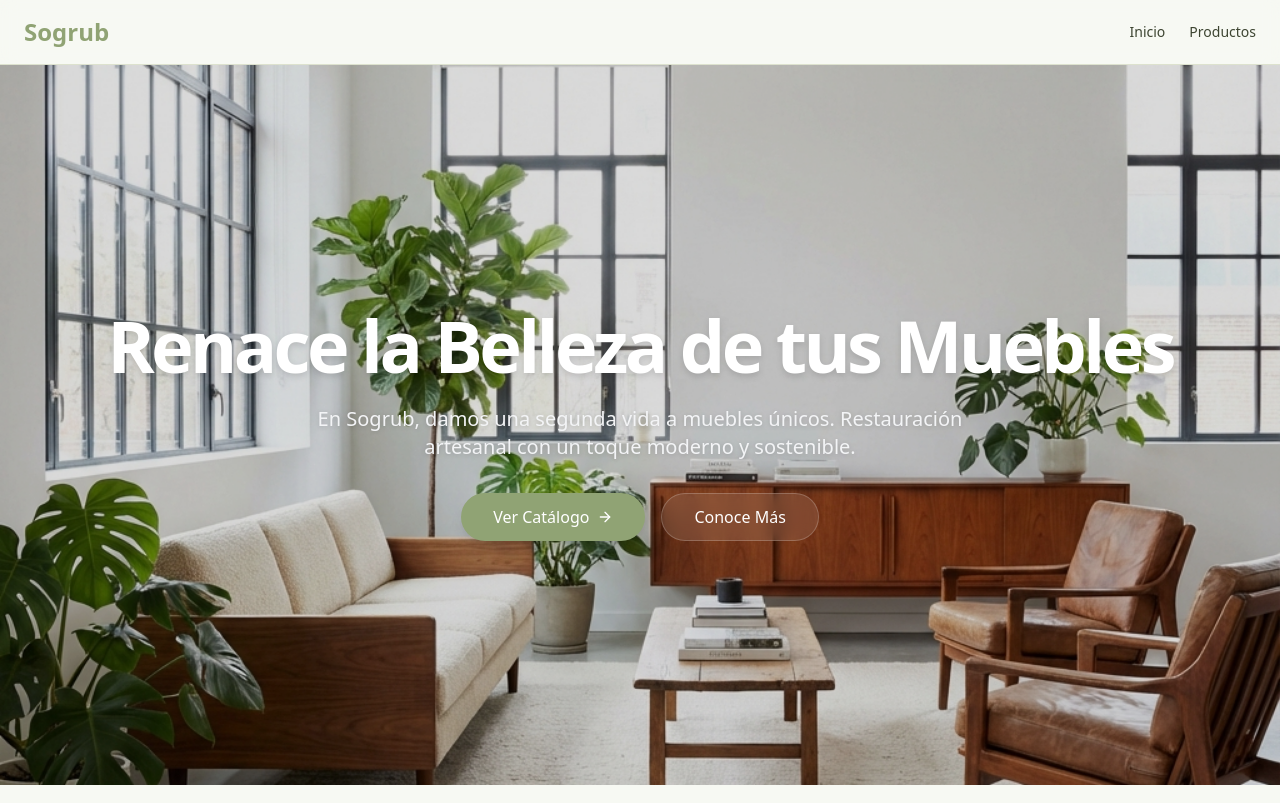
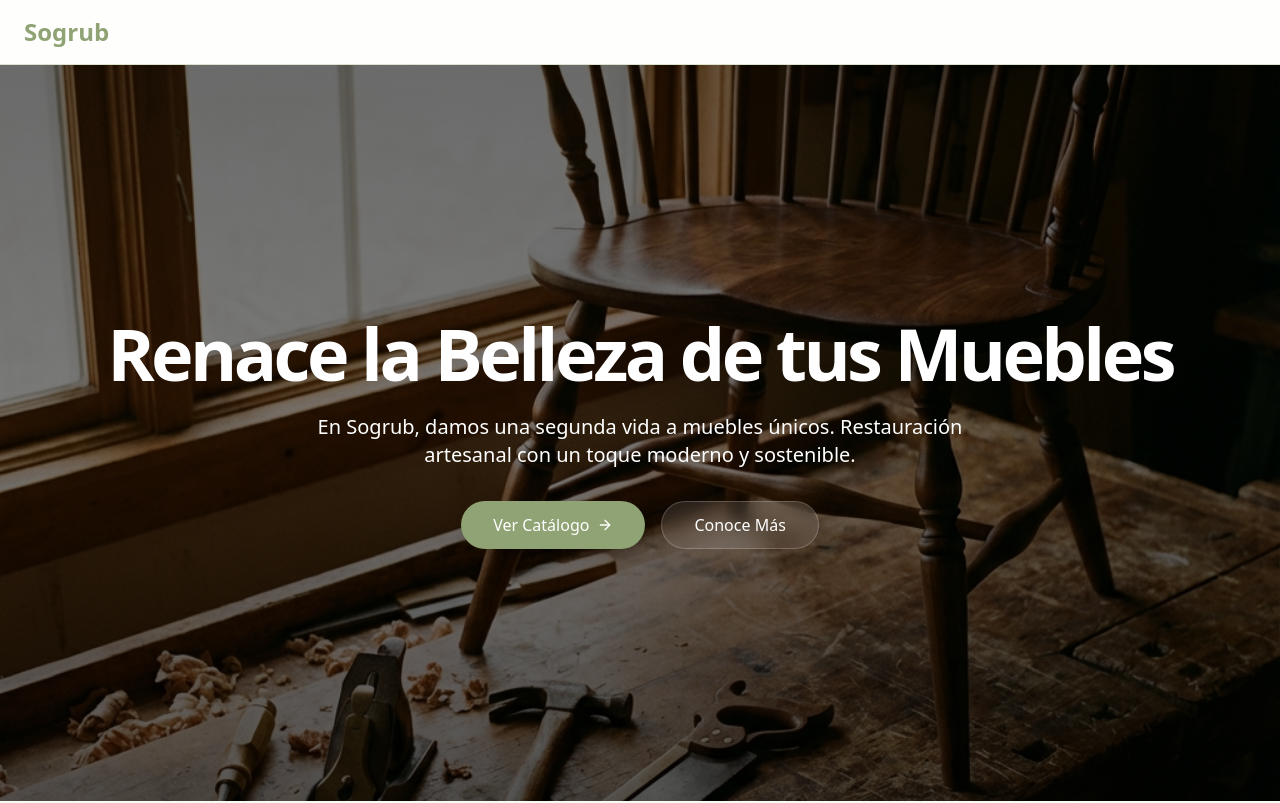
Before and after one commit to devchemical/sogrub, a Next.js app: page / in a window 1280 px wide. Shown: the top 803 px of the page. Built offline with nearby package versions, Linux system fonts and the light colour scheme.

Commit message:
feat: Redesign landing page hero, simplify header navigation, and refine product listing layout.

```diff
--- a/app/layout.tsx
+++ b/app/layout.tsx
@@ -32,7 +32,8 @@ const geistMono = localFont({
 
 export const metadata: Metadata = {
   title: "Sogrub - Restauración y Venta de Muebles",
-  description: "Muebles restaurados con diseño moderno y materiales de calidad.",
+  description:
+    "Muebles restaurados con diseño moderno y materiales de calidad.",
 };
 
 export default function RootLayout({
@@ -41,9 +42,10 @@ export default function RootLayout({
   children: React.ReactNode;
 }>) {
   return (
-    <html lang="es">
+    <html lang="es" suppressHydrationWarning>
       <body
         className={`${geistSans.variable} ${geistMono.variable} antialiased min-h-screen flex flex-col`}
+        suppressHydrationWarning
       >
         <Header />
         <main className="flex-1">{children}</main>
--- a/app/page.tsx
+++ b/app/page.tsx
@@ -9,15 +9,17 @@ export default function Home() {
   return (
     <div className="flex flex-col min-h-screen">
       {/* Hero Section */}
-      <section className="relative min-h-[80vh] md:min-h-[90vh] flex items-center justify-center overflow-hidden py-16 md:py-0">
+      <section className="relative h-[calc(100dvh-4rem)] flex items-center justify-center overflow-hidden">
         <div className="absolute inset-0 z-0">
           <Image
-            src="/images/hero.png"
+            src="/images/landing.png"
             alt="Muebles restaurados en un salón moderno"
             fill
-            className="object-cover brightness-[0.85]"
+            className="object-cover brightness-[0.7]"
             priority
           />
+          {/* Overlay oscuro para mejorar contraste */}
+          <div className="absolute inset-0 bg-gradient-to-b from-black/40 via-black/30 to-black/50" />
         </div>
         <div className="relative z-10 container px-4 md:px-6 text-center text-white">
           <motion.div
@@ -25,11 +27,12 @@ export default function Home() {
             animate={{ opacity: 1, y: 0 }}
             transition={{ duration: 0.8 }}
           >
-            <h1 className="text-3xl sm:text-4xl md:text-6xl lg:text-7xl font-bold tracking-tighter mb-4 md:mb-6 drop-shadow-md">
+            <h1 className="text-3xl sm:text-4xl md:text-6xl lg:text-7xl font-bold tracking-tighter mb-4 md:mb-6">
               Renace la Belleza de tus Muebles
             </h1>
-            <p className="text-base sm:text-lg md:text-xl max-w-[700px] mx-auto mb-6 md:mb-8 text-gray-100 drop-shadow-sm px-2">
-              En Sogrub, damos una segunda vida a muebles únicos. Restauración artesanal con un toque moderno y sostenible.
+            <p className="text-base sm:text-lg md:text-xl max-w-[700px] mx-auto mb-6 md:mb-8 text-white px-2">
+              En Sogrub, damos una segunda vida a muebles únicos. Restauración
+              artesanal con un toque moderno y sostenible.
             </p>
             <div className="flex flex-col sm:flex-row gap-3 sm:gap-4 justify-center px-4 sm:px-0">
               <Link
@@ -51,7 +54,10 @@ export default function Home() {
       </section>
 
       {/* About Section */}
-      <section id="about" className="py-12 sm:py-16 md:py-20 lg:py-32 bg-background">
+      <section
+        id="about"
+        className="py-12 sm:py-16 md:py-20 lg:py-32 bg-background"
+      >
         <div className="container px-4 md:px-6">
           <div className="grid gap-8 md:gap-12 lg:grid-cols-2 items-center">
             <motion.div
@@ -78,26 +84,35 @@ export default function Home() {
                 Artesanía y Sostenibilidad
               </h2>
               <p className="text-base sm:text-lg text-muted-foreground mb-4 md:mb-6">
-                Creemos que cada mueble tiene una historia que contar. Nuestro equipo de artesanos expertos trabaja meticulosamente para preservar la esencia de cada pieza mientras la adaptamos a los hogares contemporáneos.
+                Creemos que cada mueble tiene una historia que contar. Nuestro
+                equipo de artesanos expertos trabaja meticulosamente para
+                preservar la esencia de cada pieza mientras la adaptamos a los
+                hogares contemporáneos.
               </p>
               <ul className="space-y-3 sm:space-y-4">
                 <li className="flex items-center gap-3">
                   <div className="flex h-9 w-9 sm:h-10 sm:w-10 items-center justify-center rounded-full bg-secondary text-secondary-foreground flex-shrink-0">
                     <Hammer className="h-4 w-4 sm:h-5 sm:w-5" />
                   </div>
-                  <span className="font-medium text-sm sm:text-base">Restauración Artesanal</span>
+                  <span className="font-medium text-sm sm:text-base">
+                    Restauración Artesanal
+                  </span>
                 </li>
                 <li className="flex items-center gap-3">
                   <div className="flex h-9 w-9 sm:h-10 sm:w-10 items-center justify-center rounded-full bg-secondary text-secondary-foreground flex-shrink-0">
                     <Leaf className="h-4 w-4 sm:h-5 sm:w-5" />
                   </div>
-                  <span className="font-medium text-sm sm:text-base">Materiales Sostenibles</span>
+                  <span className="font-medium text-sm sm:text-base">
+                    Materiales Sostenibles
+                  </span>
                 </li>
                 <li className="flex items-center gap-3">
                   <div className="flex h-9 w-9 sm:h-10 sm:w-10 items-center justify-center rounded-full bg-secondary text-secondary-foreground flex-shrink-0">
                     <Sparkles className="h-4 w-4 sm:h-5 sm:w-5" />
                   </div>
-                  <span className="font-medium text-sm sm:text-base">Diseños Únicos</span>
+                  <span className="font-medium text-sm sm:text-base">
+                    Diseños Únicos
+                  </span>
                 </li>
               </ul>
             </motion.div>
--- a/app/products/page.tsx
+++ b/app/products/page.tsx
@@ -10,18 +10,7 @@ export default async function ProductsPage() {
   const products = await getAllProducts();
 
   return (
-    <div className="container py-8 sm:py-10 md:py-20 px-4 md:px-6">
-      <div className="flex flex-col items-start gap-2 sm:gap-4 md:flex-row md:justify-between md:items-center mb-6 sm:mb-8 md:mb-10">
-        <div>
-          <h1 className="text-2xl sm:text-3xl font-bold tracking-tight mb-1 sm:mb-2">
-            Nuestros Productos
-          </h1>
-          <p className="text-sm sm:text-base text-muted-foreground">
-            Piezas únicas restauradas con pasión y dedicación.
-          </p>
-        </div>
-      </div>
-
+    <div className="container py-4 sm:py-6 md:py-8 px-4 md:px-6">
       {products.length === 0 ? (
         <div className="text-center py-8 sm:py-12">
           <p className="text-muted-foreground text-base sm:text-lg">
--- a/components/layout/Footer.tsx
+++ b/components/layout/Footer.tsx
@@ -1,14 +1,14 @@
-
 export function Footer() {
   return (
     <footer className="border-t bg-muted/50">
       <div className="container flex flex-col items-center justify-between gap-4 py-6 px-4 md:h-24 md:flex-row md:py-0 md:px-6">
         <div className="flex flex-col items-center gap-4 md:flex-row md:gap-2">
           <p className="text-center text-xs sm:text-sm leading-loose text-muted-foreground md:text-left">
-            &copy; {new Date().getFullYear()} Sogrub. Todos los derechos reservados.
+            &copy; {new Date().getFullYear()} Sogrub. Todos los derechos
+            reservados.
           </p>
         </div>
       </div>
     </footer>
-  )
+  );
 }
--- a/components/layout/Header.tsx
+++ b/components/layout/Header.tsx
@@ -1,72 +1,15 @@
 "use client";
 
-import { useState } from "react";
 import Link from "next/link";
-import { Menu, X } from "lucide-react";
 
 export function Header() {
-  const [isMenuOpen, setIsMenuOpen] = useState(false);
-
-  const toggleMenu = () => setIsMenuOpen(!isMenuOpen);
-  const closeMenu = () => setIsMenuOpen(false);
-
   return (
-    <header className="sticky top-0 z-50 w-full border-b bg-background/95 backdrop-blur supports-[backdrop-filter]:bg-background/60">
-      <div className="container flex h-16 items-center justify-between px-4 md:px-6">
+    <header className="sticky top-0 z-50 w-full border-b bg-white/80 backdrop-blur-md">
+      <div className="container flex h-16 items-center justify-start px-4 md:px-6">
         <Link href="/" className="flex items-center space-x-2">
           <span className="text-2xl font-bold text-primary">Sogrub</span>
         </Link>
-
-        {/* Desktop Navigation */}
-        <nav className="hidden md:flex items-center space-x-6 text-sm font-medium">
-          <Link href="/" className="transition-colors hover:text-primary">
-            Inicio
-          </Link>
-          <Link
-            href="/products"
-            className="transition-colors hover:text-primary"
-          >
-            Productos
-          </Link>
-        </nav>
-
-        {/* Mobile Menu Button */}
-        <button
-          type="button"
-          className="md:hidden p-2 rounded-md hover:bg-muted transition-colors"
-          onClick={toggleMenu}
-          aria-label={isMenuOpen ? "Cerrar menú" : "Abrir menú"}
-          aria-expanded={isMenuOpen}
-        >
-          {isMenuOpen ? (
-            <X className="h-6 w-6" />
-          ) : (
-            <Menu className="h-6 w-6" />
-          )}
-        </button>
       </div>
-
-      {/* Mobile Navigation Menu */}
-      {isMenuOpen && (
-        <nav className="md:hidden border-t bg-background">
-          <div className="container px-4 py-4 flex flex-col space-y-4">
-            <Link
-              href="/"
-              className="text-base font-medium py-2 transition-colors hover:text-primary"
-              onClick={closeMenu}
-            >
-              Inicio
-            </Link>
-            <Link
-              href="/products"
-              className="text-base font-medium py-2 transition-colors hover:text-primary"
-              onClick={closeMenu}
-            >
-              Productos
-            </Link>
-          </div>
-        </nav>
-      )}
     </header>
   );
 }
```
Also changed, not shown: components/features/ProductCard.tsx (+16 -5 lines), public/images/landing.png (added).
